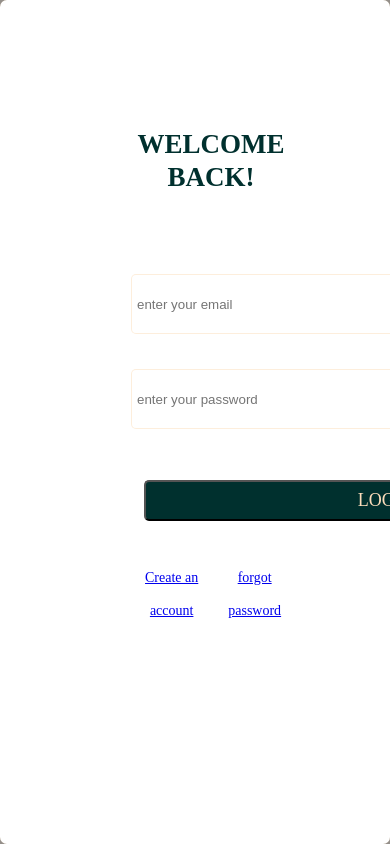
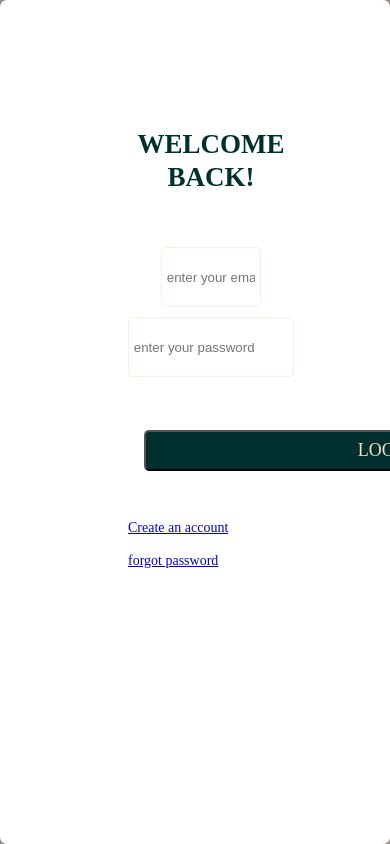
Before and after one commit to SamsonAyodele/Food-App, a React (Create React App) app in the folder food-app/: page /login in a window 390 px wide. Built offline with nearby package versions, Linux system fonts and the light colour scheme.

Commit message:
modified

```diff
--- a/food-app/src/App.css
+++ b/food-app/src/App.css
@@ -466,26 +466,35 @@ input[type=password] {
   .company  {
     margin-left: 1.3rem;
   }
-  .login, .signup {
+  .login,
+  .signup {
     display: flex;
     overflow: hidden;
     width: 100%;
+    text-align: center;
   }
-  .login img {
-    display: none;
-  }
+  .login img,
   .signup img {
     display: none;
   }
-  .signup--form, .log--form {
-    width: 100%;
-    overflow: hidden;
-  }
-  .form, .sign--form {
+  .form,
+  .sign--form {
     overflow: hidden;
     width: 100%;
   }
-
+  .form input,
+  .sign--form input {
+    margin-top: 0;
+    width: 100%;
+    margin: 5px 0;
+  }
+  .form--footer {
+    display: block;
+    text-align: justify;
+  }
+  input[type=text] {
+    width: 100px;
+  }
 
 
 }
@@ -561,39 +570,15 @@ input[type=password] {
   }
   .heading {
     width: 100%;
-    margin-top: 0;
-    grid-template-columns: 1fr 1fr;
+    /* margin-top: 0; */
+    /* grid-template-columns: 1fr 1fr; */
   }
   .heading--image {
     margin-top: 2rem;
     margin-left: 10rem;
   }
   .menu--title1 {
-    display: grid;
-    grid-template-columns: 1fr 1fr ;
+    /* display: grid; */
+    /* grid-template-columns: 1fr 1fr ; */
   }
 }
-
-/* Large devices (laptops/desktops, 992px and up) */
-@media only screen and (min-width: 992px) {
-  .landingPage {
-    width: 100%;
-    overflow: hidden;
-  }
-  .heading {
-    margin-top: 2rem;
-    display: flex;
-    justify-content: space-evenly;
-  }
-  br {
-    display: none;
-  }
-  .menu--title1 {
-    display: flex;
-  }
-}
-
-/* Extra large devices (large laptops and desktops, 1200px and up) */
-@media only screen and (min-width: 1200px) {
-
-}
```
